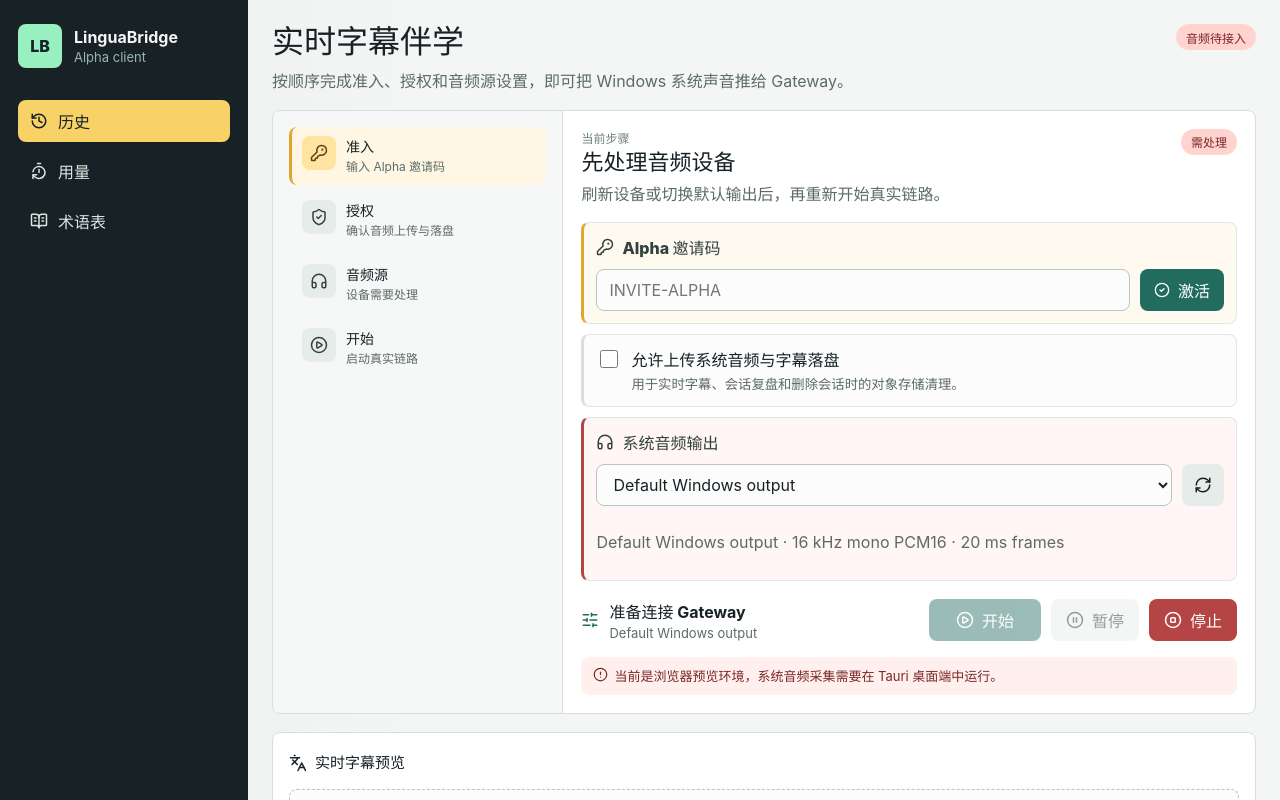
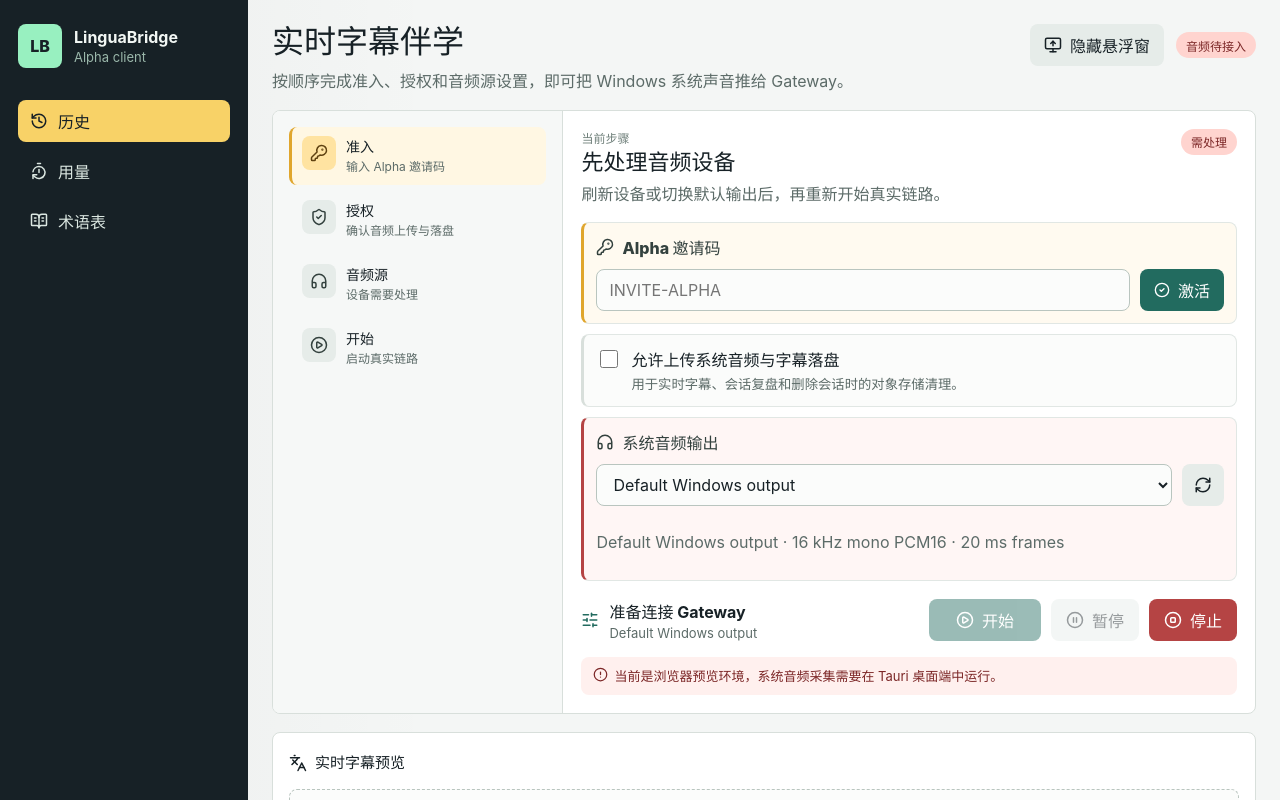
Before and after one commit to JiaWei-Chen-2295/LinguaBridge, a React (Vite) app in the folder apps/desktop/: page / in a window 1280 px wide. Shown: the top 800 px of the page. Built offline with nearby package versions, Linux system fonts and the light colour scheme.

Commit message:
feat: add overlay visibility controls

```diff
--- /dev/null
+++ b/apps/desktop/src/services/overlayWindow.ts
@@ -0,0 +1,31 @@
+import { Window } from "@tauri-apps/api/window";
+
+const OVERLAY_WINDOW_LABEL = "subtitle-overlay";
+
+export async function showOverlayWindow(): Promise<void> {
+  const overlayWindow = await Window.getByLabel(OVERLAY_WINDOW_LABEL);
+  if (overlayWindow === null) {
+    return;
+  }
+
+  await overlayWindow.show();
+  await overlayWindow.setFocus();
+}
+
+export async function hideOverlayWindow(): Promise<void> {
+  const overlayWindow = await Window.getByLabel(OVERLAY_WINDOW_LABEL);
+  if (overlayWindow === null) {
+    return;
+  }
+
+  await overlayWindow.hide();
+}
+
+export async function isOverlayWindowVisible(): Promise<boolean> {
+  const overlayWindow = await Window.getByLabel(OVERLAY_WINDOW_LABEL);
+  if (overlayWindow === null) {
+    return false;
+  }
+
+  return overlayWindow.isVisible();
+}
--- a/apps/desktop/src/styles.css
+++ b/apps/desktop/src/styles.css
@@ -120,6 +120,14 @@
   align-items: flex-start;
   justify-content: space-between;
   gap: 16px;
+}
+
+.workspace-header-actions {
+  display: flex;
+  align-items: center;
+  gap: 12px;
+  flex-wrap: wrap;
+  justify-content: flex-end;
 }
 
 .workspace-header h1 {
--- a/apps/desktop/src/views/MainWindow.tsx
+++ b/apps/desktop/src/views/MainWindow.tsx
@@ -12,6 +12,7 @@
   KeyRound,
   Languages,
   ListChecks,
+  MonitorUp,
   RefreshCw,
   ShieldCheck,
   SlidersHorizontal,
@@ -34,6 +35,11 @@
   stopAudioCapture,
   toAudioCommandError
 } from "../services/audioCommands";
+import {
+  hideOverlayWindow,
+  isOverlayWindowVisible,
+  showOverlayWindow
+} from "../services/overlayWindow";
 import { RealtimeGatewayConnection } from "../services/realtimeGateway";
 import type { AudioCaptureStatus, AudioCommandError, AudioDevice } from "../types/audio";
 import type { SubtitleSegmentEvent } from "../types/protocol";
@@ -54,6 +60,7 @@
   const [captureStatus, setCaptureStatus] = useState<AudioCaptureStatus | null>(null);
   const [sessionMode, setSessionMode] = useState<SessionMode>("idle");
   const [feedback, setFeedback] = useState<string | null>(null);
+  const [overlayVisible, setOverlayVisible] = useState(true);
   const [liveSubtitleSegments, setLiveSubtitleSegments] = useState<SubtitleSegmentEvent[]>([]);
   const realtimeConnectionRef = useRef<RealtimeGatewayConnection | null>(null);
   const audioFrameUnlistenRef = useRef<(() => void) | null>(null);
@@ -136,6 +143,7 @@
           listAudioDevices(),
           getAudioCaptureStatus()
         ]);
+        const nextOverlayVisible = await isOverlayWindowVisible().catch(() => true);
 
         if (cancelled) {
           return;
@@ -143,6 +151,7 @@
 
         setDevices(nextDevices);
         setCaptureStatus(nextStatus);
+        setOverlayVisible(nextOverlayVisible);
         setSelectedDeviceId(getDefaultAudioDeviceId(nextDevices));
       } catch (error) {
         if (!cancelled) {
@@ -280,8 +289,12 @@
 
   async function refreshDevices(): Promise<void> {
     try {
-      const nextDevices = await listAudioDevices();
+      const [nextDevices, nextOverlayVisible] = await Promise.all([
+        listAudioDevices(),
+        isOverlayWindowVisible().catch(() => overlayVisible)
+      ]);
       setDevices(nextDevices);
+      setOverlayVisible(nextOverlayVisible);
       setSelectedDeviceId((currentDeviceId) =>
         nextDevices.some((device) => device.id === currentDeviceId)
           ? currentDeviceId
@@ -292,6 +305,28 @@
     } catch (error) {
       const commandError = toAudioCommandError(error);
       setFeedback(getAudioFeedbackMessage(commandError));
+    }
+  }
+
+  async function toggleOverlayWindow(): Promise<void> {
+    try {
+      if (overlayVisible) {
+        await hideOverlayWindow();
+        setOverlayVisible(false);
+        setFeedback("悬浮字幕窗已隐藏，可在主界面重新打开。");
+        return;
+      }
+
+      await showOverlayWindow();
+      setOverlayVisible(true);
+      setFeedback("悬浮字幕窗已显示。");
+    } catch (error) {
+      const commandError = toAudioCommandError(error);
+      setFeedback(
+        error instanceof Error
+          ? getRuntimeFeedbackMessage(error.message)
+          : getAudioFeedbackMessage(commandError)
+      );
     }
   }
 
@@ -356,7 +391,13 @@
             <h1>实时字幕伴学</h1>
             <p>按顺序完成准入、授权和音频源设置，即可把 Windows 系统声音推给 Gateway。</p>
           </div>
-          <SessionStatus mode={sessionMode} captureStatus={captureStatus} />
+          <div className="workspace-header-actions">
+            <button className="action-button" onClick={() => void toggleOverlayWindow()}>
+              <MonitorUp size={18} aria-hidden="true" />
+              {overlayVisible ? "隐藏悬浮窗" : "打开悬浮窗"}
+            </button>
+            <SessionStatus mode={sessionMode} captureStatus={captureStatus} />
+          </div>
         </header>
 
         <section className="session-guide" aria-label="Session controls">
--- a/apps/desktop/src/views/OverlayWindow.tsx
+++ b/apps/desktop/src/views/OverlayWindow.tsx
@@ -1,6 +1,7 @@
 import { getCurrentWindow } from "@tauri-apps/api/window";
 import {
   CircleDot,
+  CircleX,
   Eye,
   EyeOff,
   GripHorizontal,
@@ -172,6 +173,14 @@
     }
   }
 
+  async function handleHideOverlay(): Promise<void> {
+    try {
+      await getCurrentWindow().hide();
+    } catch (error) {
+      setAudioFeedback(getOverlayRuntimeFeedback(error));
+    }
+  }
+
   return (
     <main className="overlay-shell" style={{ opacity: opacity / 100 }}>
       {showChrome ? (
@@ -220,6 +229,7 @@
               label={locked ? "解锁浮窗" : "锁定浮窗"}
               onClick={() => setLocked((value) => !value)}
             />
+            <IconButton icon={CircleX} label="隐藏悬浮窗" onClick={() => void handleHideOverlay()} />
             <IconButton icon={EyeOff} label="隐藏浮窗控制条" onClick={() => setShowChrome(false)} />
           </div>
         </header>
```
